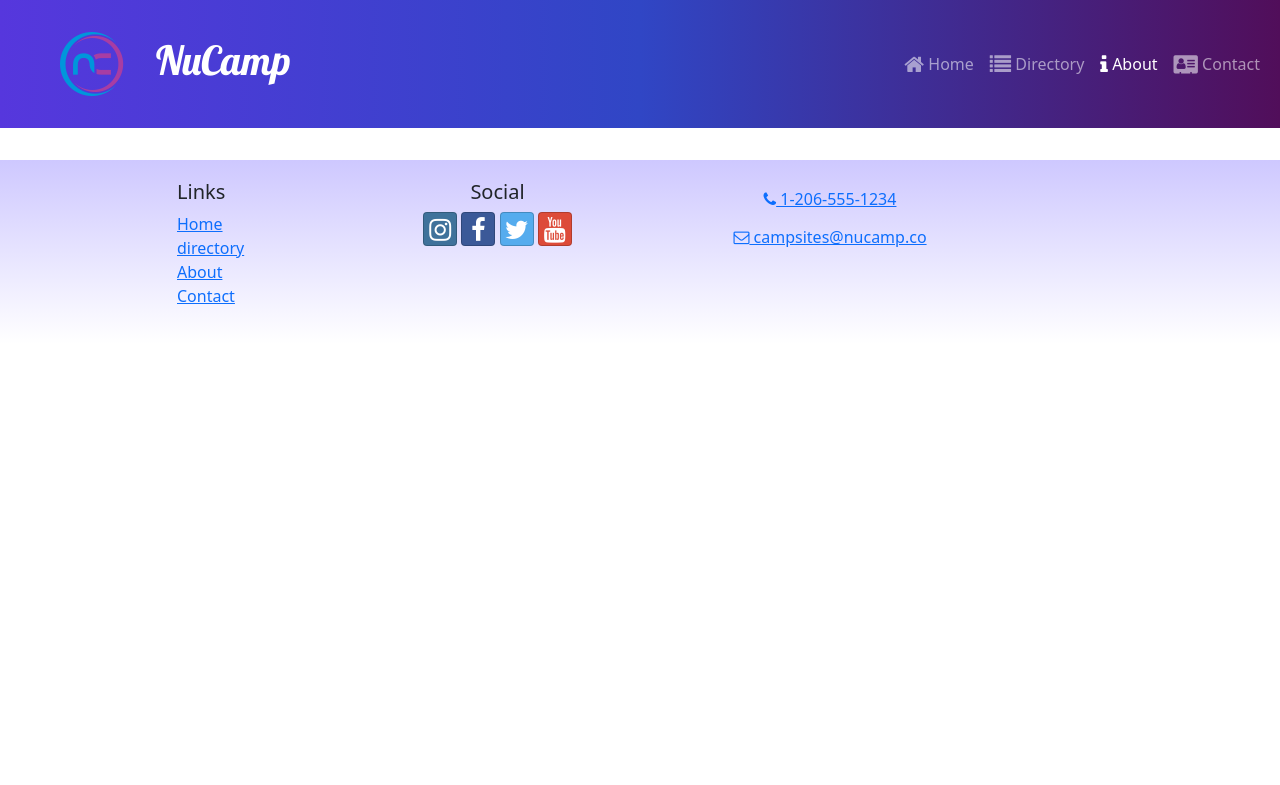
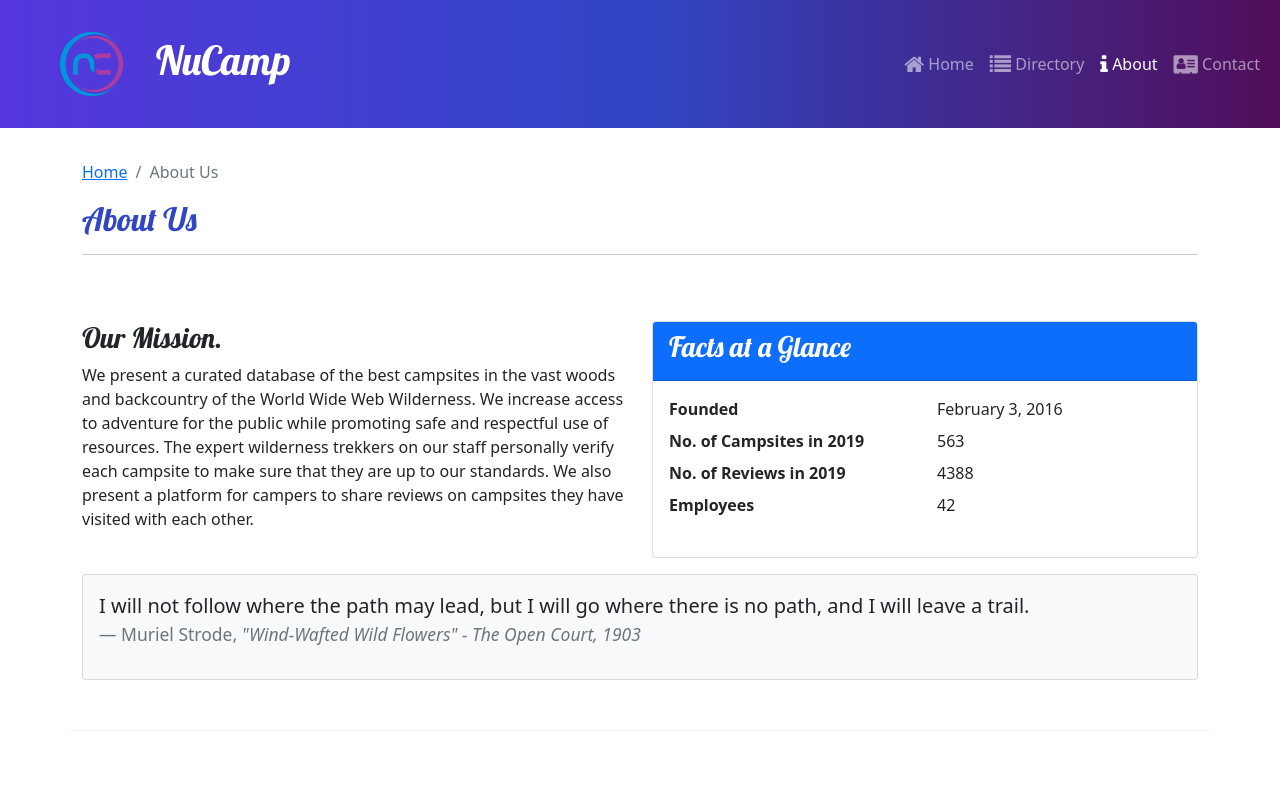
Before and after one commit to diasvm/nucampsite, a React (Create React App) app: page /about in a window 1280 px wide. Shown: the top 785 px of the page. Built offline with nearby package versions, Linux system fonts and the light colour scheme.

Commit message:
Saved Code.

```diff
--- a/src/App.js
+++ b/src/App.js
@@ -5,6 +5,7 @@ import CampsitesDirectoryPage from './pages/CampsitesDirectoryPage';
 import './App.css';
 import Header from './components/Header';
 import Footer from './components/Footer';
+import AboutPage from './pages/AboutPage';
 
 function App() {
   return (
@@ -14,6 +15,7 @@ function App() {
         <Route path='/' element={<HomePage />}/>
         <Route path='contact' element={<ContactPage />}/>
         <Route path='directory' element={<CampsitesDirectoryPage />}/>
+        <Route path='about' element={<AboutPage />}/>
       </Routes>
       <Footer/>
     </div>
--- /dev/null
+++ b/src/components/SubHeader.js
@@ -0,0 +1,27 @@
+
+import { Col, Row, Breadcrumb, BreadcrumbItem } from "reactstrap";
+import { Link } from "react-router-dom";
+
+const SubHeader = ({ current, detail }) => {
+  return (
+    <Row>
+        <Col>
+            <Breadcrumb>
+                <BreadcrumbItem>
+                    <Link to='/'>Home</Link>
+                </BreadcrumbItem>
+                {detail && (
+                    <BreadcrumbItem>
+                        <Link to='/directory'>Directory</Link>
+                    </BreadcrumbItem>
+                )}
+                <BreadcrumbItem active>{current}</BreadcrumbItem>
+            </Breadcrumb>
+            <h2>{current}</h2>
+            <hr />
+        </Col>
+    </Row>
+  );
+};
+
+export default SubHeader;
--- /dev/null
+++ b/src/pages/AboutPage.js
@@ -0,0 +1,70 @@
+import { Col, Row, Container, Card, CardBody, CardHeader } from "reactstrap";
+import SubHeader from "../components/SubHeader";
+// import PartnersList from "../features/partners/PartnersList";
+
+
+const AboutPage = () => {
+  return (
+    <Container>
+        <SubHeader current="About Us" />
+      <Row className="row-content">
+        <Col sm="6">
+          <h3>Our Mission.</h3>
+          <p>
+            We present a curated database of the best campsites in the vast
+            woods and backcountry of the World Wide Web Wilderness. We increase
+            access to adventure for the public while promoting safe and
+            respectful use of resources. The expert wilderness trekkers on our
+            staff personally verify each campsite to make sure that they are up
+            to our standards. We also present a platform for campers to share
+            reviews on campsites they have visited with each other.
+          </p>
+        </Col>
+        <Col sm="6">
+          <Card>
+            <CardHeader className="bg-primary text-white">
+              <h3> Facts at a Glance </h3>
+            </CardHeader>
+            <CardBody>
+              <dl className="row">
+                <dt className="col-6">Founded</dt>
+                <dd className="col-6">February 3, 2016</dd>
+                <dt className="col-6">No. of Campsites in 2019</dt>
+                <dd className="col-6">563</dd>
+                <dt className="col-6">No. of Reviews in 2019</dt>
+                <dd className="col-6">4388</dd>
+                <dt className="col-6">Employees</dt>
+                <dd className="col-6">42</dd>
+              </dl>
+            </CardBody>
+          </Card>
+        </Col>
+        <Col>
+          <Card className="bg-light mt-3">
+            <CardBody>
+              <blockquote className="blockquote">
+                <p>
+                  I will not follow where the path may lead, but I will go where
+                  there is no path, and I will leave a trail.
+                </p>
+                <footer className="blockquote-footer">
+                Muriel Strode,{' '}
+                                    <cite title='Source Title'>
+                                        "Wind-Wafted Wild Flowers" - The Open Court,
+                                        1903
+                                    </cite>
+                </footer>
+              </blockquote>
+            </CardBody>
+          </Card>
+        </Col>
+      </Row>
+      <Row className="row-content">
+        <Col xs='12'><h3>Community Partners.</h3></Col>
+        {/* <PartnersList /> */}
+      </Row>
+    </Container>
+  );
+};
+
+export default AboutPage;
```
